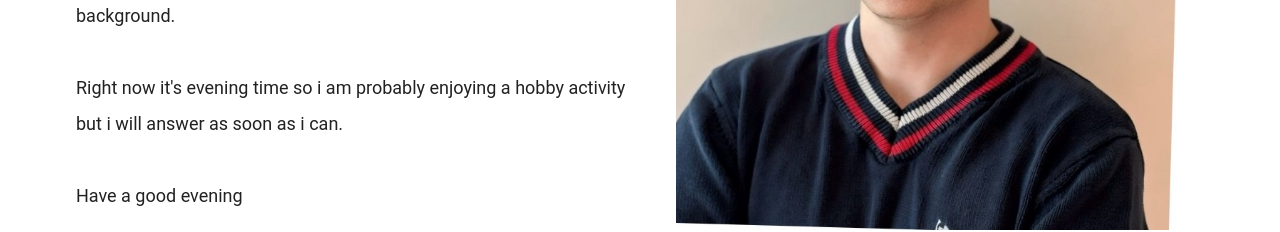
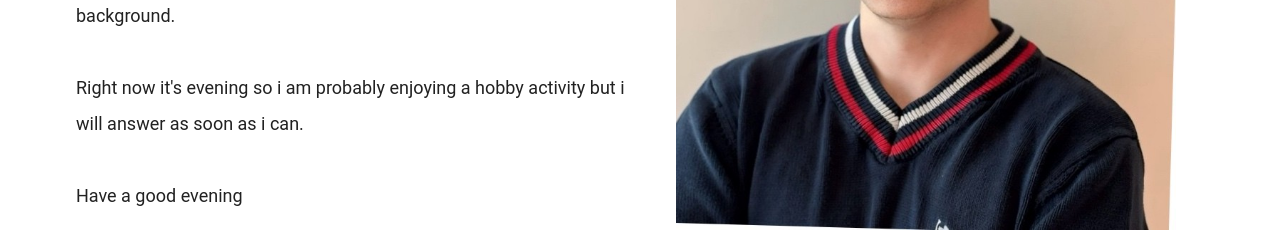
Before and after one commit to TommyEvertsen/Portofolio2, a Vue app: page /contact in a window 1280 px wide. Shown: the part 386-618 px from the top of the page. Built offline with nearby package versions, Linux system fonts and the light colour scheme.

Commit message:
Made 404 page

```diff
--- a/src/Pages/Contact-me.vue
+++ b/src/Pages/Contact-me.vue
@@ -15,7 +15,7 @@
               <br> <br>
 
             <p>
-              Right now it's {{ time }} time so i am probably {{ activity }} but i will answer as soon as i can.
+              Right now it's {{ time }}{{ add }} so i am probably {{ activity }} but i will answer as soon as i can.
             </p> <br>
 
             <p> Have a good {{ time }}</p>
@@ -57,13 +57,14 @@ import { ref, onMounted } from "vue";
 
 const currentTime = ref("");
 const currentActivity = ref("");
+const addTime = ref("");
 
 onMounted(() => {
   const now = new Date();
   const hour = now.getHours();
 
   if (hour >= 22 || hour < 5) {
-    currentTime.value = " night";
+    currentTime.value = "night";
     currentActivity.value = " sleeping";
   } else if (hour >= 6 && hour < 10) {
     currentTime.value = " morning";
@@ -71,6 +72,7 @@ onMounted(() => {
   } else if (hour >= 11 && hour < 18) {
     currentTime.value = " day";
     currentActivity.value = "at work";
+    addTime.value = "time";
   } else {
     currentTime.value = " evening";
     currentActivity.value = "enjoying a hobby activity";
@@ -79,6 +81,7 @@ onMounted(() => {
 
 const time = currentTime;
 const activity = currentActivity;
+const add = addTime;
 </script>
 
 <style>
```
Also changed, not shown: 404.html (added, +14 -0 lines), 1 other file (tests, documents, lock files or other folders).
